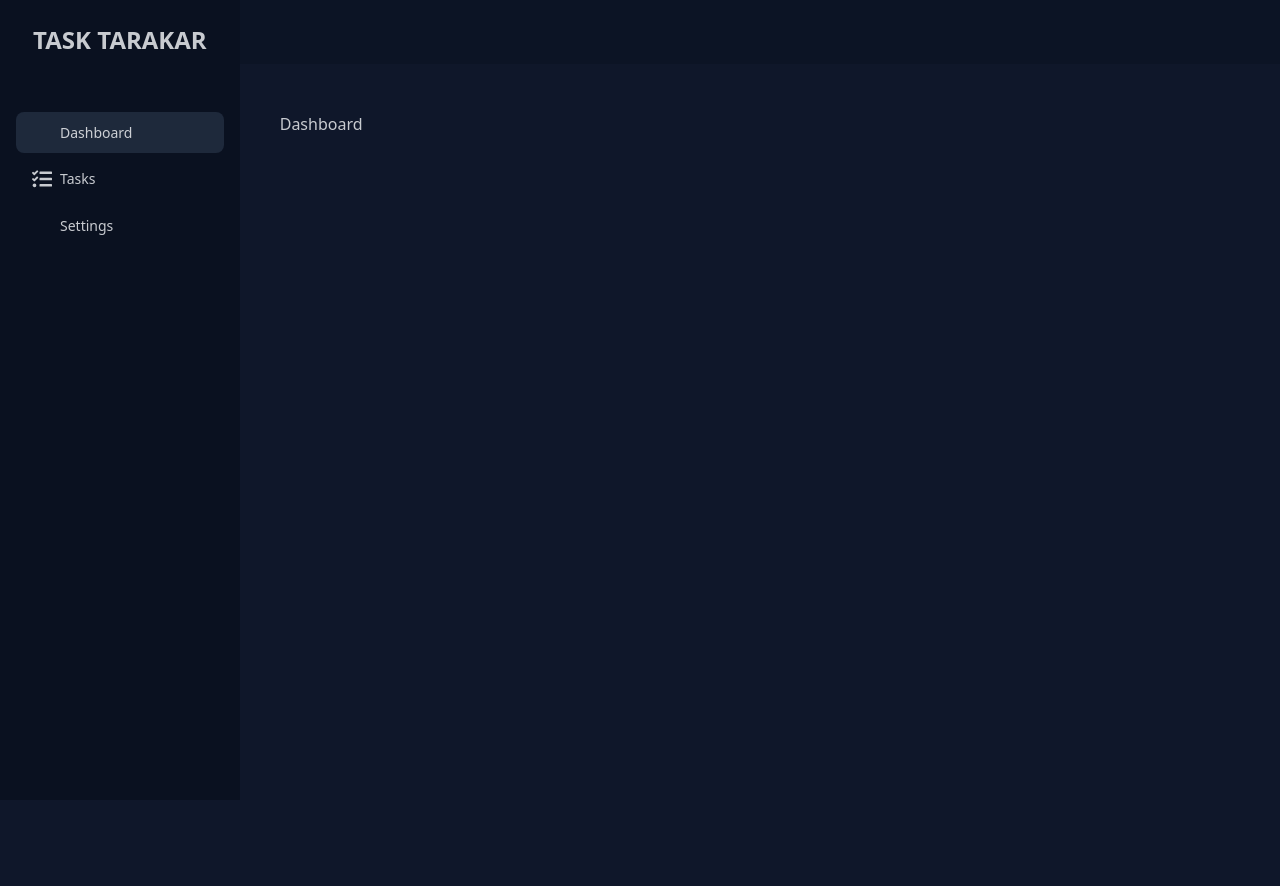
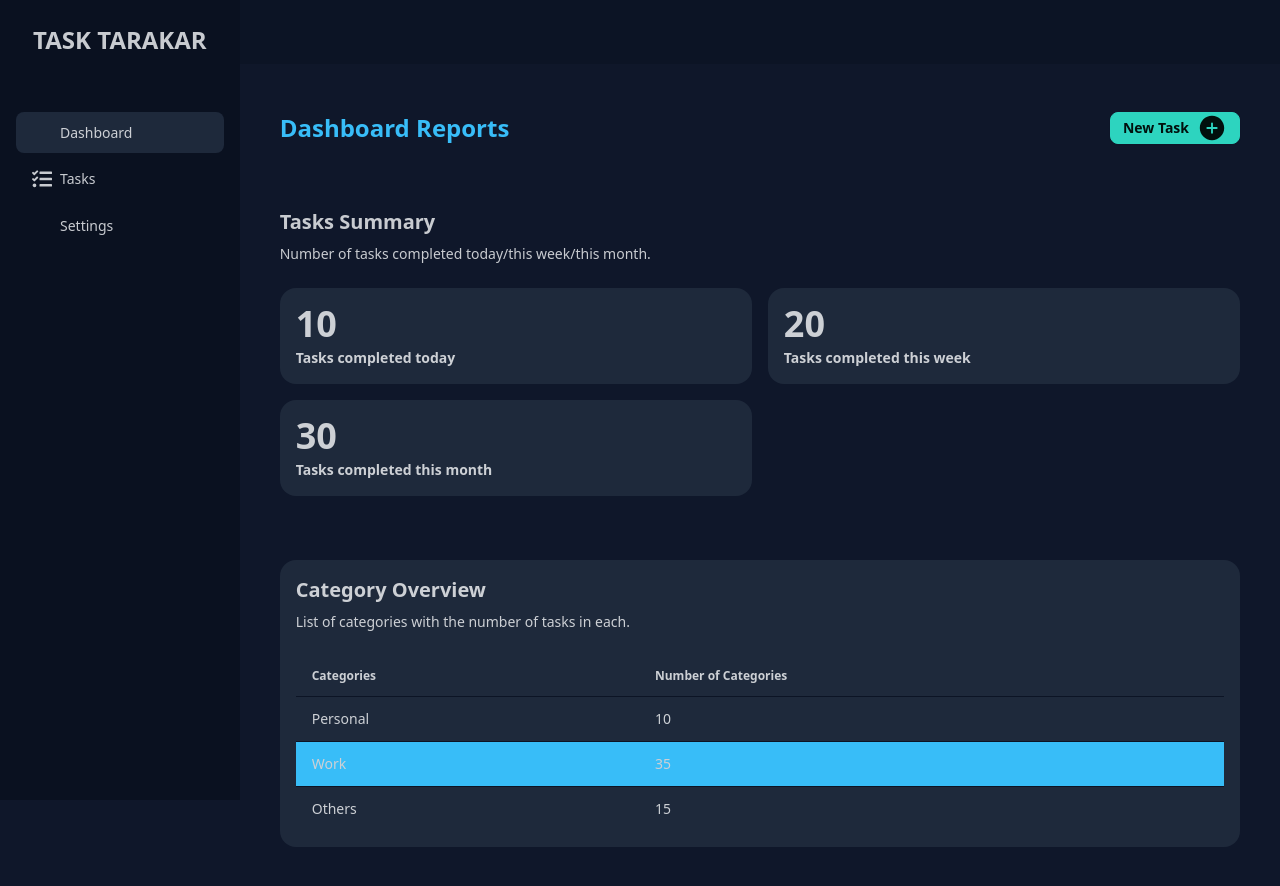
Before and after one commit to itzAmka/Task-Tarakar, a React (Vite) app: page / in a window 1280 px wide. Shown: the top 886 px of the page. Before the commit the page ends 800 px from the top, so only its background shows below. Built offline with nearby package versions, Linux system fonts and the light colour scheme; no server answers; sample sign-in values are in the browser's storage; some icons are missing.

Commit message:
create dashboard design

```diff
--- a/src/pages/dashboard.tsx
+++ b/src/pages/dashboard.tsx
@@ -1,5 +1,80 @@
+import { Link } from 'react-router-dom'
+import { IoAddCircle } from 'react-icons/io5'
+
 const Dashboard = () => {
-  return <div>Dashboard</div>
+  return (
+    <section className='flex flex-col gap-16'>
+      <div className='flex gap-4 items-center justify-between'>
+        <h1 className='md:text-2xl text-xl font-bold text-primary'>
+          Dashboard Reports
+        </h1>
+        <Link to='/tasks' className='btn btn-sm btn-success'>
+          <span className='sm:inline-block hidden'>New Task</span>
+          <IoAddCircle size='30px' />
+        </Link>
+      </div>
+      <section className='flex flex-col gap-6'>
+        <div className='flex flex-col gap-2'>
+          <h2 className='text-xl font-bold'>Tasks Summary</h2>
+          <p className='text-sm'>
+            Number of tasks completed today/this week/this month.
+          </p>
+        </div>
+
+        <div className='grid sm:grid-cols-2 grid-cols-1 gap-4'>
+          <div className='card text-center sm:items-start items-center gap-1 p-4 bg-neutral text-neutral-content'>
+            <h4 className='text-4xl font-bold'>10</h4>
+            <p className='text-sm font-semibold'>Tasks completed today</p>
+          </div>
+
+          <div className='card text-center sm:items-start items-center gap-1 p-4 bg-neutral text-neutral-content'>
+            <h4 className='text-4xl font-bold'>20</h4>
+            <p className='text-sm font-semibold'>Tasks completed this week</p>
+          </div>
+
+          <div className='card text-center sm:items-start items-center gap-1 p-4 bg-neutral text-neutral-content'>
+            <h4 className='text-4xl font-bold'>30</h4>
+            <p className='text-sm font-semibold'>Tasks completed this month</p>
+          </div>
+        </div>
+      </section>
+
+      <section className='card flex flex-col gap-6 bg-neutral text-neutral-content p-4'>
+        <div className='flex flex-col gap-2'>
+          <h2 className='text-xl font-bold'>Category Overview</h2>
+          <p className='text-sm'>
+            List of categories with the number of tasks in each.
+          </p>
+        </div>
+
+        <div className=' overflow-x-auto'>
+          <table className='table'>
+            {/* head */}
+            <thead>
+              <tr className='text-neutral-content '>
+                <th>Categories</th>
+                <th>Number of Categories</th>
+              </tr>
+            </thead>
+            <tbody>
+              <tr>
+                <td>Personal</td>
+                <td>10</td>
+              </tr>
+              <tr className='bg-primary'>
+                <td>Work</td>
+                <td>35</td>
+              </tr>
+              <tr>
+                <td>Others</td>
+                <td>15</td>
+              </tr>
+            </tbody>
+          </table>
+        </div>
+      </section>
+    </section>
+  )
 }
 
 export default Dashboard
```
